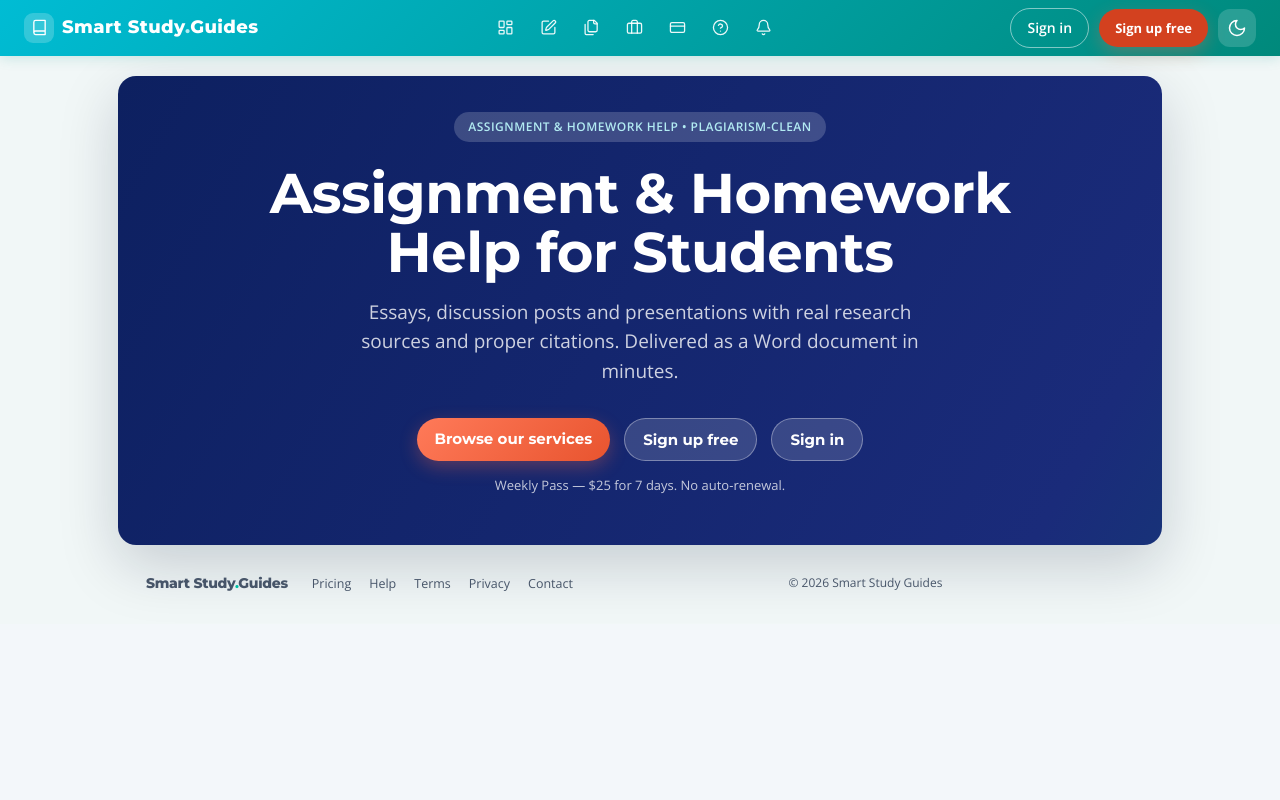
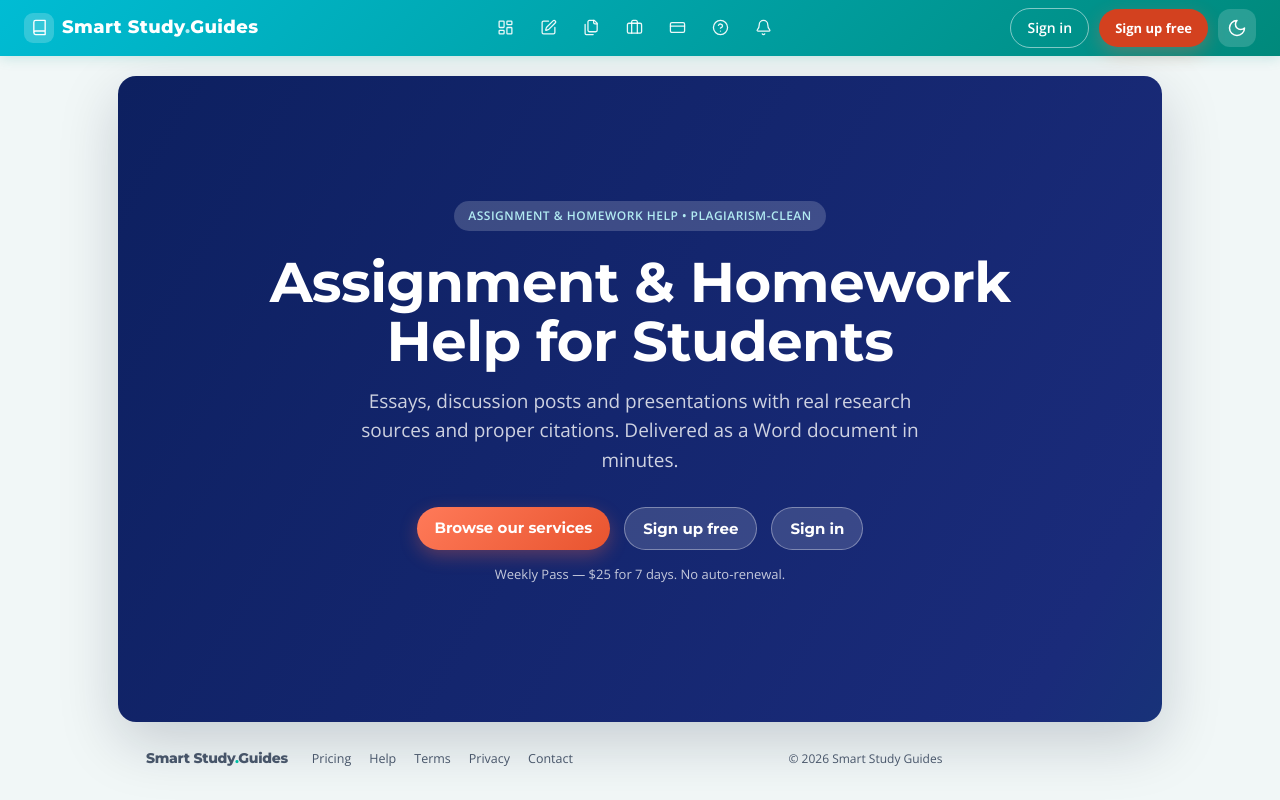
Before and after one commit to akyida001-lgtm/Smart-Study-Guides, a Flask app: page / in a window 1280 px wide. Run offline with Flask 3, Linux system fonts and the light colour scheme; parts of the project's set-up code (start-up, migrations or seed data) failed here and were passed over; some libraries are stand-ins or nearby versions.

Commit message:
Home: hero fills the screen and footer sits at the bottom for signed-out visitors

```diff
--- a/flask_app/templates/home.html
+++ b/flask_app/templates/home.html
@@ -111,7 +111,16 @@
 }
 </script>
 {% endblock %}
+{% block container_class %}{% if not (user and user.is_authenticated) %}landing-fill{% endif %}{% endblock %}
 {% block content %}
+<style>
+/* Signed-out home: hero card stretches to fill the screen, footer sits at the bottom */
+body:has(.container.landing-fill){display:flex;flex-direction:column;min-height:100vh;min-height:100dvh;}
+.container.landing-fill{flex:1 0 auto;width:100%;box-sizing:border-box;display:flex;flex-direction:column;}
+.container.landing-fill .landing-hero{flex:1 0 auto;display:flex;align-items:center;justify-content:center;margin-bottom:16px;}
+.container.landing-fill .landing-hero-inner{width:100%;}
+.container.landing-fill .site-footer{margin-top:0;}
+</style>
 <section class="landing-hero">
   <div class="landing-hero-inner">
     <span class="landing-eyebrow">Assignment &amp; homework help • Plagiarism-clean</span>
```
